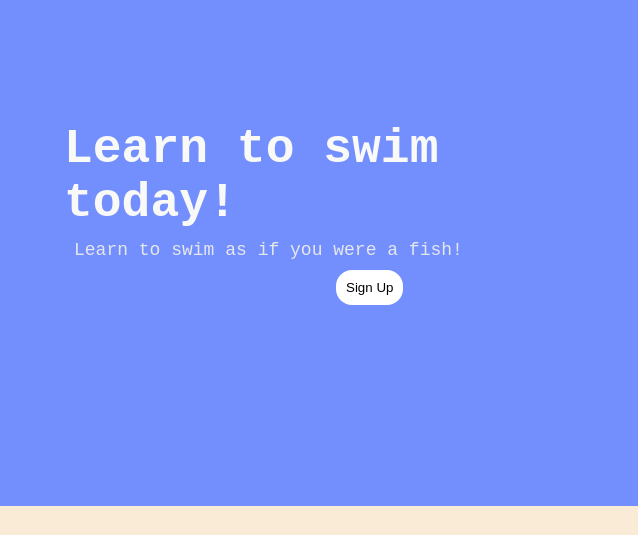
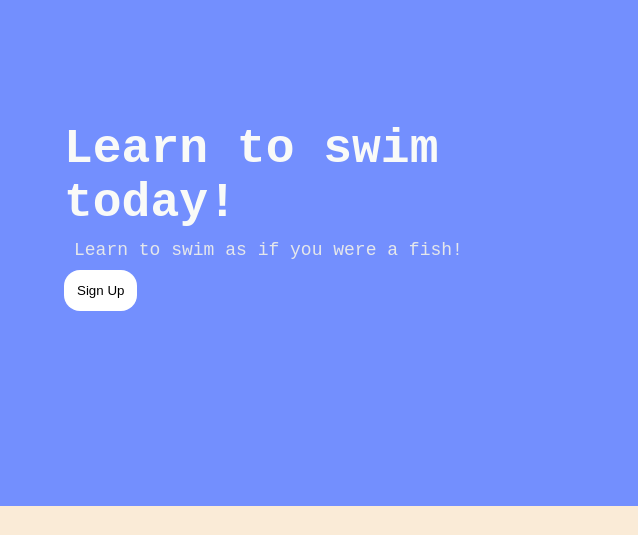
Before and after one commit to TheStriver97/odin-landing-page, a plain HTML site: page index.html in a window 1280 px wide. Shown: the part 170-705 px from the top of the page, 0-638 px from the left. Drawn offline with Linux system fonts and the light colour scheme.

Commit message:
changed signup-button position

```diff
--- a/index.html
+++ b/index.html
@@ -10,7 +10,7 @@
     <div class="first-section">
         <div class="navbar">
             <div class="navbar-left">
-                    <a href="#"><img class="logo" src="./images/logo.png" alt="logo"></a>
+                    <a href="https://swim-eta.vercel.app/"><img class="logo" src="./images/logo.png" alt="logo"></a>
             </div>
             <div class="navbar-right">
                 <ul>
--- a/style.css
+++ b/style.css
@@ -62,15 +62,19 @@ h1{
 .content-left{
     margin-top: 30vh;
     margin-left: 4rem;
+    display: flex;
+    flex-direction: column;
 }
 
 .signup-cta{
     background-color: white;
     border: none;
-    padding: 10px;
-    margin-left: 17rem;
+    padding: 13px; /*TRBL*/
+    margin-right: 17rem;
     cursor: pointer;
     border-radius: 1rem;
+    box-sizing: border-box;
+    width: max-content;
 }
 
 .trainers{
@@ -147,8 +151,6 @@ align-items: center;
     }
 }
 
-
-
 .footer{
     margin: 2rem;
     display: flex;
```
Also changed, not shown: 1 other file.
